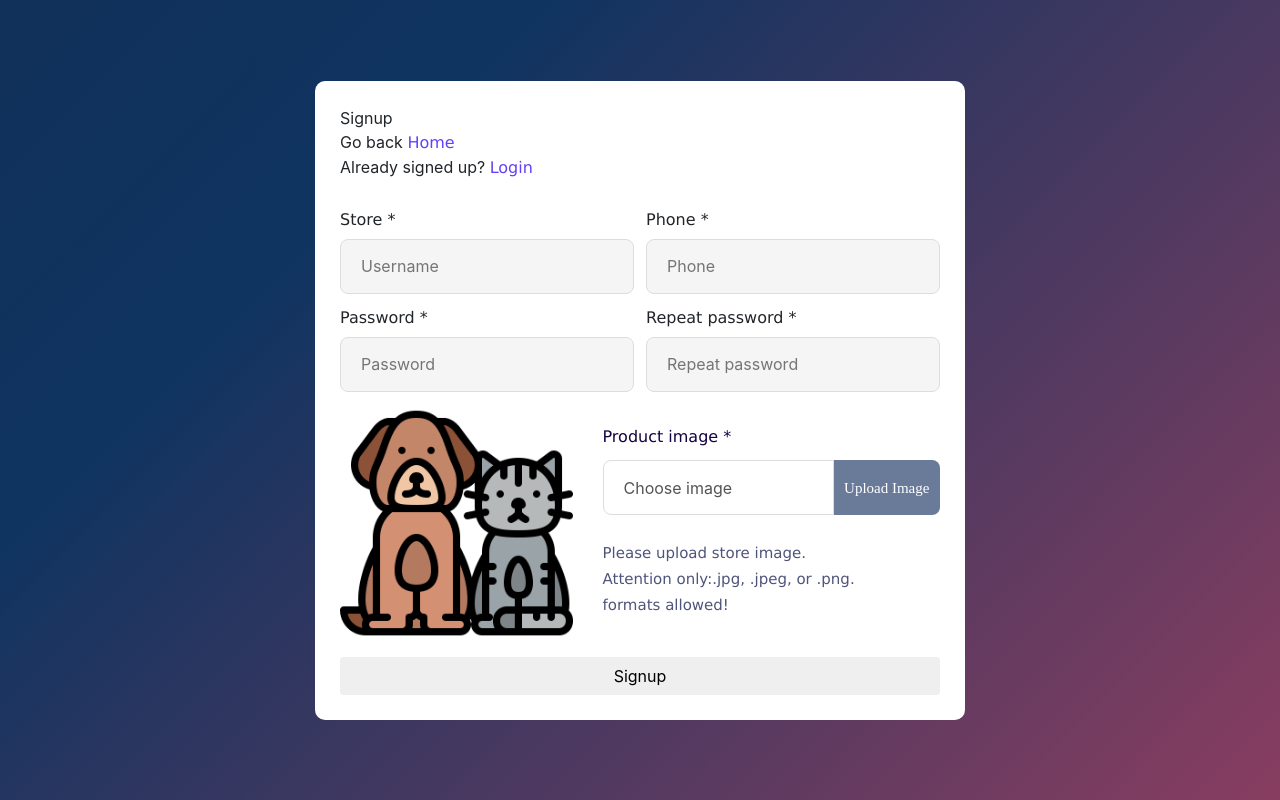
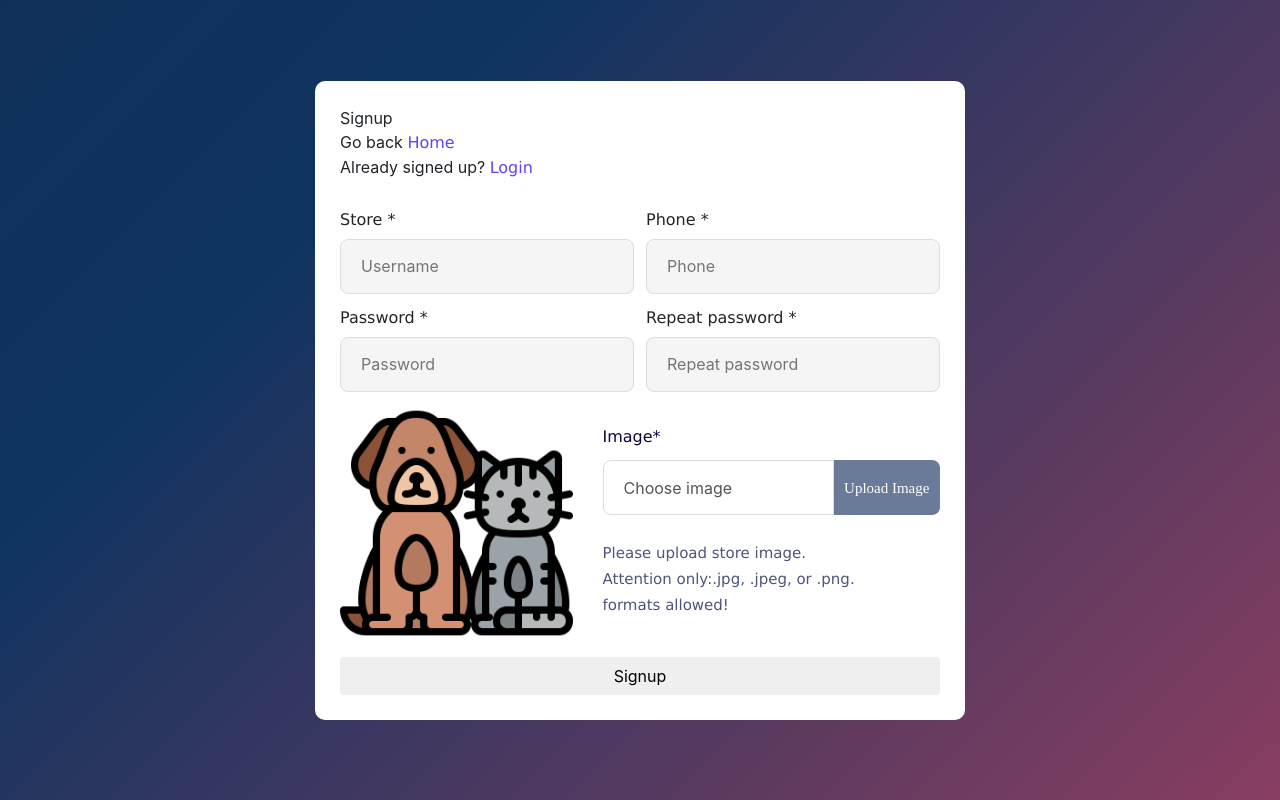
Before and after one commit to BbooKki/petstore, a Node server app: page /admin/signup in a window 1280 px wide. Run offline with Node 20, Linux system fonts and the light colour scheme; some libraries are stand-ins or nearby versions.

Commit message:
fix: modify the navigation bar's font and words

```diff
--- a/src/models/Product.service.ts
+++ b/src/models/Product.service.ts
@@ -32,10 +32,12 @@ SPA
 
     if (inquiry.productCollection)
       match.productCollection = inquiry.productCollection;
+    if (inquiry.productGender) match.productGender = inquiry.productGender;
     if (inquiry.search)
       match.productName = { $regex: new RegExp(inquiry.search, "i") };
 
     console.log("MongoDB query:", match);
+
 
     const sort: T =
       inquiry.order === "productPrice"
@@ -50,6 +52,7 @@ SPA
         { $limit: inquiry.limit },
       ])
       .exec();
+
 
     if (!result) throw new Errors(HttpCode.NOT_FOUND, Message.NO_DATA_FOUND);
 
--- a/src/public/css/products.css
+++ b/src/public/css/products.css
@@ -38,8 +38,8 @@
   z-index: 10000;
   top: 1%;
   color: #efefee;
-  font-size: 40px;
-  font-family: monospace;
+  font-size: 20px;
+  font-family: "Poppins", sans-serif;
 }
 
 .products-container .restaurant-menu-frame {
--- a/src/public/css/users.css
+++ b/src/public/css/users.css
@@ -39,8 +39,8 @@
   z-index: 10000;
   top: 1%;
   color: #efefee;
-  font-size: 40px;
-  font-family: monospace;
+  font-size: 20px;
+  font-family: "Poppins", sans-serif;
 }
 
 .users-container .users-frame {
--- a/src/views/home.ejs
+++ b/src/views/home.ejs
@@ -19,7 +19,7 @@
         </li>
         <% } else { %>
         <li class="nav-item" style="cursor: pointer">
-          <a class="nav-link" href="/admin/product/all">Menu</a>
+          <a class="nav-link" href="/admin/product/all">Products</a>
         </li>
         <li class="nav-item" style="cursor: pointer">
           <a class="nav-link" href="/admin/user/all">Users</a>
--- a/src/views/products.ejs
+++ b/src/views/products.ejs
@@ -10,7 +10,7 @@
           <a class="nav-link " href="/admin/">Home</a>
         </li>
         <li class="nav-item" style="cursor: pointer">
-          <a class="nav-link active" href="/admin/product/all">Menu</a>
+          <a class="nav-link active" href="/admin/product/all">Products</a>
         </li>
         <li class="nav-item" style="cursor: pointer">
           <a class="nav-link" href="/admin/user/all">Users</a>
@@ -166,7 +166,7 @@
           </div>
 
           <div class="img-frame">
-            <label>Product Images</label>
+            <label>Image</label>
             <div class="media-frame">
               <div class="upload-img-box">
                 <img src="/img/upload.svg" class="1" id="image-section-1" />
--- a/src/views/signup.ejs
+++ b/src/views/signup.ejs
@@ -69,7 +69,7 @@
           <div class="media-frame">
             <img class="upload-img-frame" src="/img/pets.png" />
             <div class="upload-container">
-              <span class="media-text">Product image *</span>
+              <span class="media-text">Image*</span>
               <div
                 class="file-box bs3-primary preview-image"
                 style="margin-top: 25px; display: flex"
--- a/src/views/users.ejs
+++ b/src/views/users.ejs
@@ -30,7 +30,7 @@
           <a class="nav-link" href="/admin/">Home</a>
         </li>
         <li class="nav-item" style="cursor: pointer">
-          <a class="nav-link" href="/admin/product/all">Menu</a>
+          <a class="nav-link" href="/admin/product/all">Products</a>
         </li>
         <li class="nav-item" style="cursor: pointer">
           <a class="nav-link active" href="/admin/user/all">Users</a>
```
Also changed, not shown: src/public/img/favicon.png (deleted).
